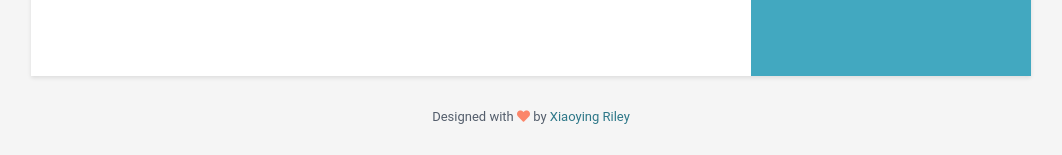
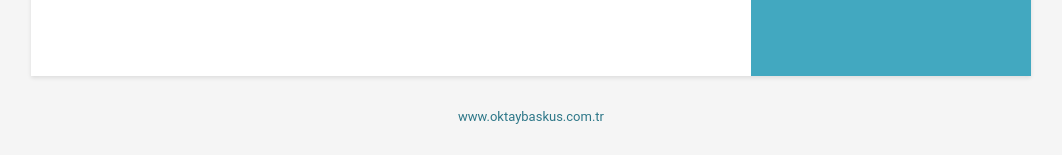
Before and after one commit to 98oktay/online-cv, a Jekyll site: the page built from docs/index.html, in a window 1280 px wide. Shown: the part 2192-2347 px from the top of the page, without its empty margins (109-1171 px from the left). Built offline with Jekyll 4.4.1, drawn with Linux system fonts in a browser that asks for light colours.

Commit message:
Update data.yml

```diff
--- a/docs/_data/data.yml
+++ b/docs/_data/data.yml
@@ -190,4 +190,4 @@ skills:
         level: 60%
 
 footer: >
-    Designed with <i class="fas fa-heart"></i> by <a href="http://themes.3rdwavemedia.com" target="_blank" rel="nofollow">Xiaoying Riley</a>
+    <a href="//www.oktaybaskus.com.tr" target="_blank" rel="nofollow">www.oktaybaskus.com.tr</a>
```
